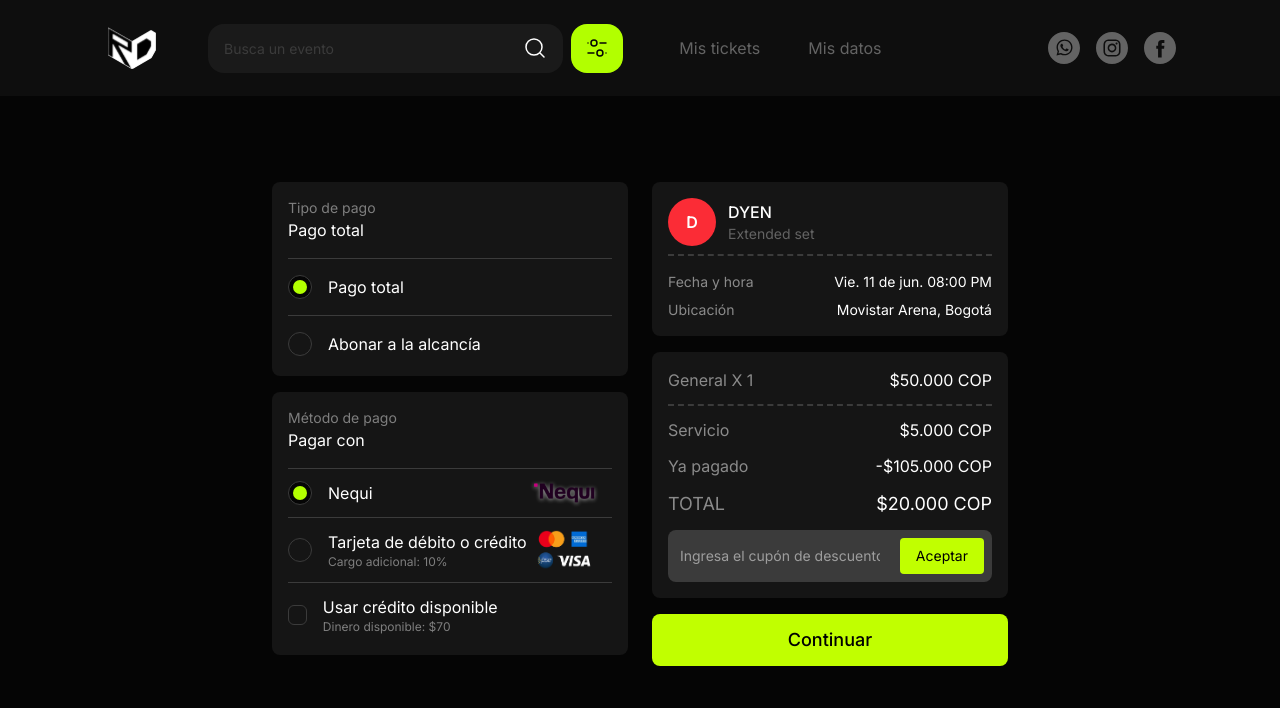
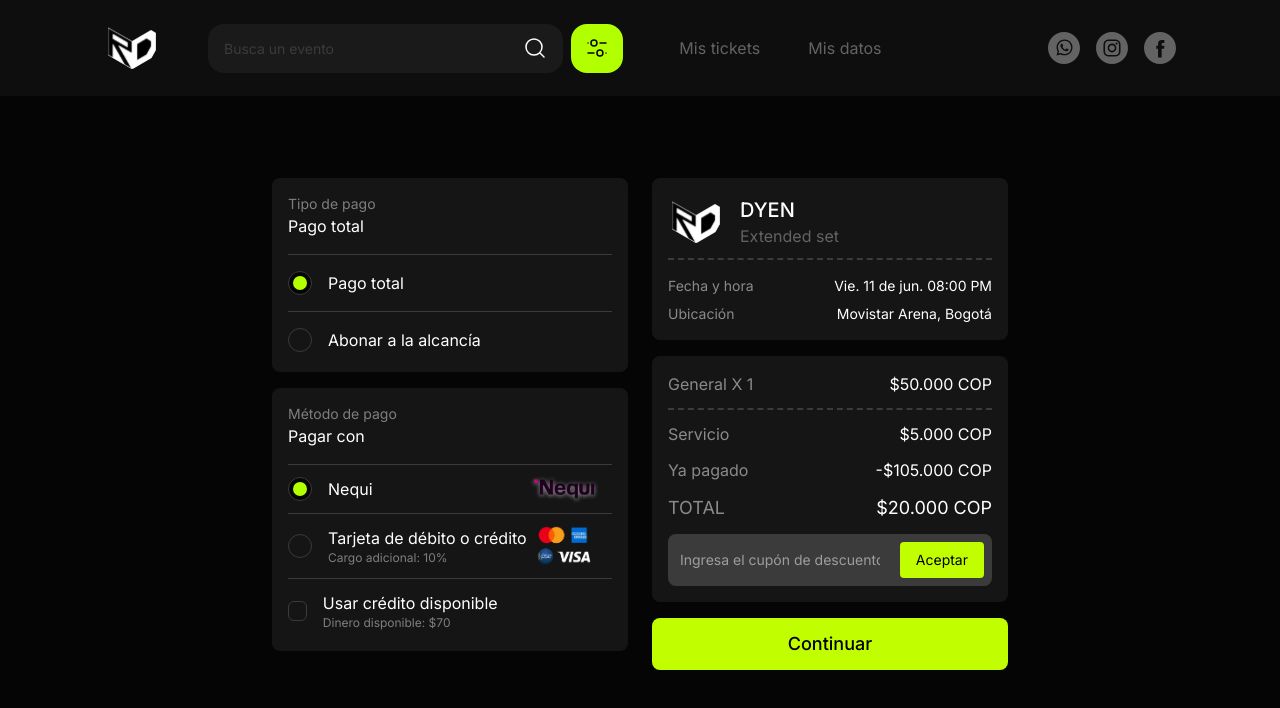
Before and after one commit to Rave-Dates/rave-dates-fe, a Next.js app: page /checkout in a window 1280 px wide. Shown: the top 708 px of the page. Built offline with nearby package versions, Linux system fonts and the light colour scheme.

Commit message:
Reused title card

```diff
--- a/src/components/containers/checkout/EventDetails.tsx
+++ b/src/components/containers/checkout/EventDetails.tsx
@@ -1,13 +1,9 @@
-export default function EventDetails() {
+import TitleCard from "../common/TitleCard";
+
+export default function EventDetails({className}: {className?: string}) {
   return (
-    <div className="bg-cards-container rounded-lg p-4">
-      <div className="flex items-center gap-3 pb-2 mb-4 border-dashed border-inactive border-b-2">
-        <div className="w-12 h-12 bg-red-500 rounded-full flex items-center justify-center font-bold">D</div>
-        <div>
-          <div className="font-medium">DYEN</div>
-          <div className="text-sm text-text-inactive">Extended set</div>
-        </div>
-      </div>
+    <div className={`${className} bg-cards-container rounded-lg p-4`}>
+      <TitleCard className="b-2 pb-2 mb-4 border-dashed border-inactive border-b-2" title="DYEN" description="Extended set" />
 
       <div className="space-y-2 text-sm">
         <div className="flex justify-between">
--- /dev/null
+++ b/src/components/containers/common/TitleCard.tsx
@@ -0,0 +1,20 @@
+import Image from "next/image";
+
+type Props = {
+  title: string;
+  description: string;
+  className?: string;
+};
+
+export default function TitleCard({ title, description, className = "px-4 py-3 rounded-xl" }: Props) {
+
+  return (
+    <div className={`${className} bg-cards-container flex gap-x-4`}>
+      <Image className="w-14 h-14" src="/logo.svg" width={1000} height={1000} alt="logo" />
+      <div className="flex flex-col items-start justify-center">
+        <h2 className="text-xl font-medium">{title}</h2>
+        <h3 className="text-text-inactive">{description}</h3>
+      </div>
+    </div>
+  );
+}
--- a/src/components/containers/tickets/TicketTransferForm.tsx
+++ b/src/components/containers/tickets/TicketTransferForm.tsx
@@ -6,7 +6,7 @@
 import { redirect } from 'next/navigation';
 import { useState } from "react";
 import { myTickets } from "@/template-data";
-import Image from "next/image";
+import TitleCard from "../common/TitleCard";
 
 const TicketTransferForm = ({ ticketId } : { ticketId: number }) => {
   const selectedTicket = myTickets.find(event => event.id === ticketId);
@@ -33,13 +33,7 @@
   return (
       <DefaultForm ticketButtons={true} handleSubmit={handleSubmit} title="Tickets propios">
         <div className="flex flex-col w-full gap-y-2">
-          <div className="bg-cards-container flex gap-x-4 px-4 py-3 rounded-xl">
-            <Image className="w-14 h-14" src="/logo.svg" width={1000} height={1000} alt="logo" />
-            <div className="flex flex-col items-start justify-center">
-              <h2 className="text-xl font-medium">DYEN</h2>
-              <h3 className="text-text-inactive">Extended set</h3>
-            </div>
-          </div>
+          <TitleCard title="DYEN" description="Extended set" />
           <h3 className="bg-cards-container px-4 py-3 font-light rounded-xl">Entrada general</h3>
         </div>
 
```
